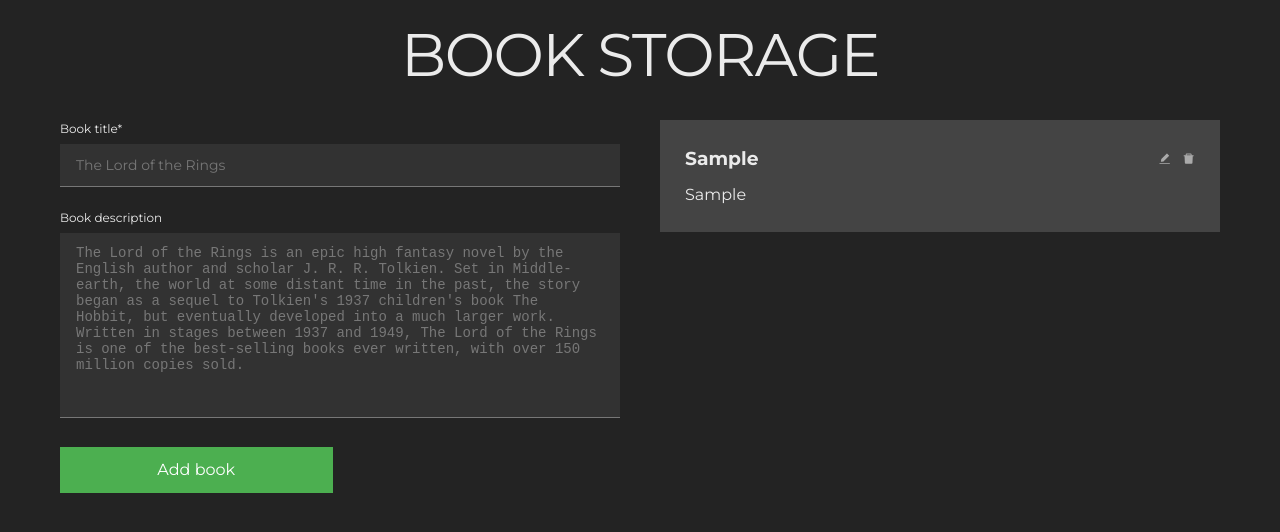
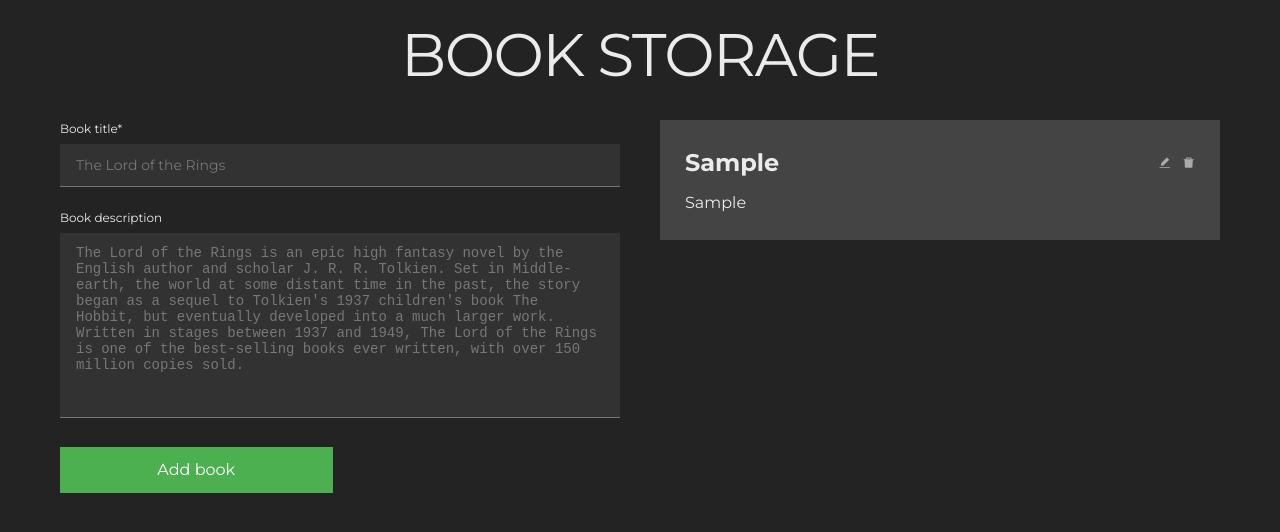
Before and after one commit to Darken141/book-storage, a Next.js app in the folder client/: page / in a window 1280 px wide. Both pictures are taken after typing "Sample", "Sample" into the empty fields and a click on the button "Add book". Shown: the top 532 px of the page. Built offline with nearby package versions, Linux system fonts and the light colour scheme.

Commit message:
adjust Book overview to display highlights

```diff
--- a/client/src/components/book-overview/book-overview.component.tsx
+++ b/client/src/components/book-overview/book-overview.component.tsx
@@ -23,7 +23,10 @@ export default function BookOverview({
       onClick={(e) => onItemClick && onItemClick(e, book.id)}
     >
       <header className={styles['item-header']}>
-        <h3 className={styles['item-header-h3']}>{book.title}</h3>
+        <h2
+          className={styles['item-header-h3']}
+          dangerouslySetInnerHTML={{ __html: book.title }}
+        />
         <div className={styles['icons']}>
           <button
             className="icon-button"
```
